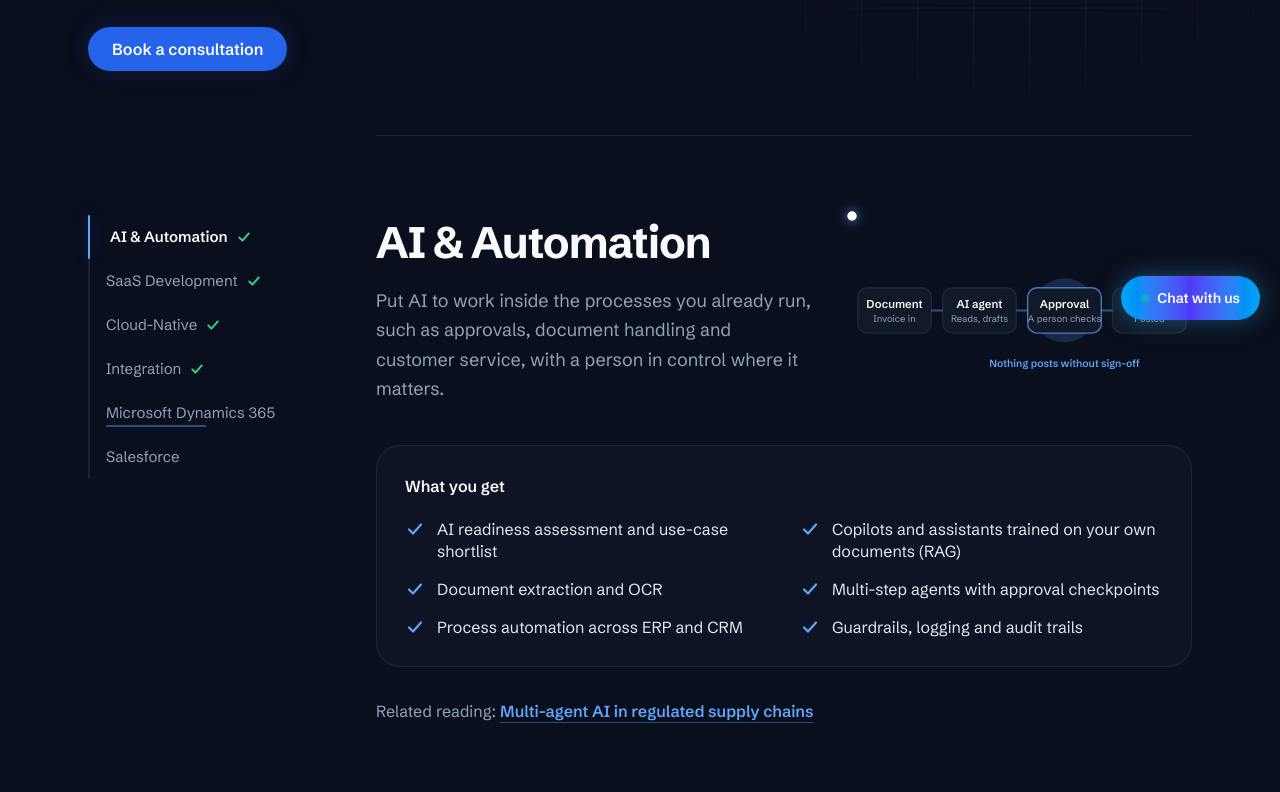
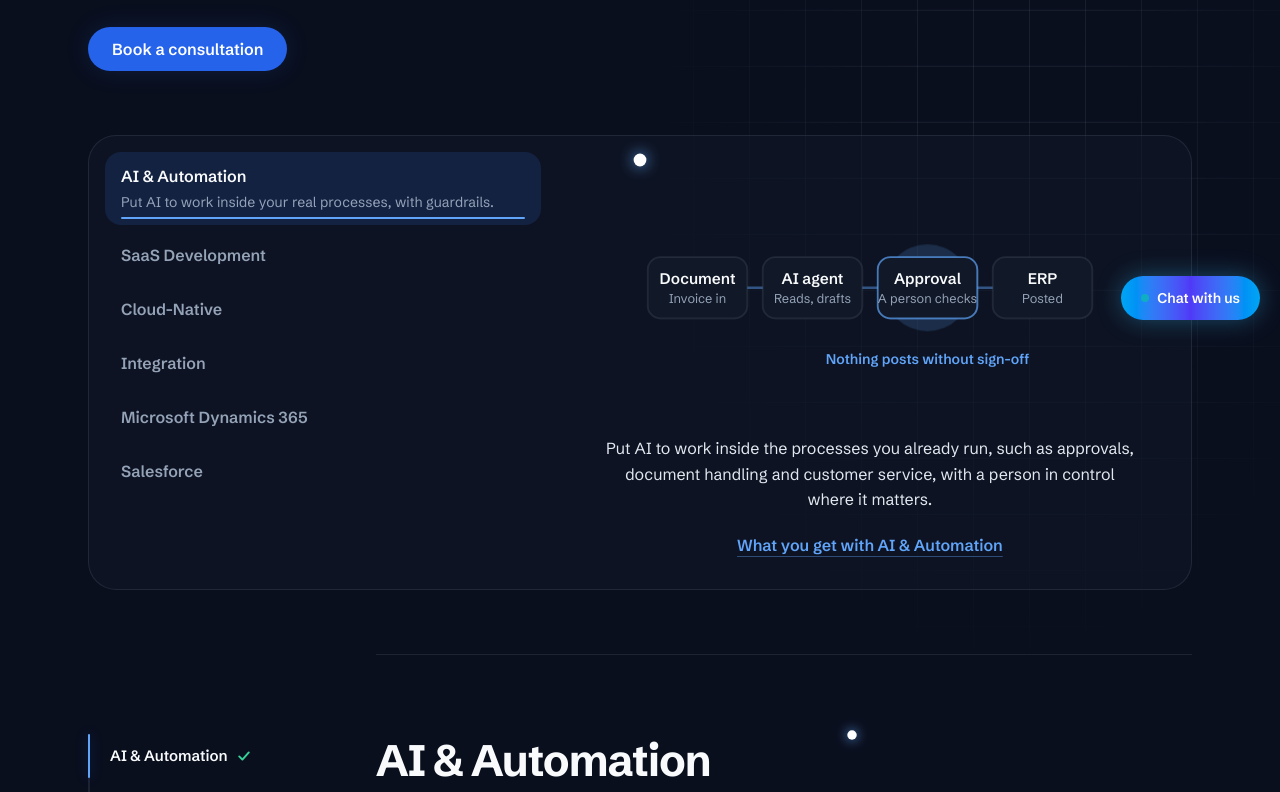
Before and after one commit to ZamNexus/ZamNexus-PortFolio, a Next.js app: page /services in a window 1280 px wide. Shown: the part 460-1252 px from the top of the page. Built offline with nearby package versions, Linux system fonts and the light colour scheme.

Commit message:
feat: interactive service explorer on the services page
Pick a service and its diagram draws itself beside the outcome. Until someone
chooses, it steps through the six on a visible timer that pauses on hover and
stops for reduced motion. Diagram SVG ids are now per instance.

```diff
--- a/app/globals.css
+++ b/app/globals.css
@@ -3663,3 +3663,137 @@ h1, h2, h3, h4, h5, h6 {
   .footer-link,
   .footer-rule > span { transition: none; }
 }
+
+/* ── Diagrams that play on mount (keyed remounts replay them) ────────────── */
+.dg-play .dg-line { animation: pf-draw 1000ms var(--ease-out) 80ms both; transition: none; }
+.dg-play .dg-node,
+.dg-play .dg-panel { animation: pf-pop 520ms var(--ease-out) both; transition: none; }
+.dg-play .dg-d1 { animation-delay: 60ms; }
+.dg-play .dg-d2 { animation-delay: 160ms; }
+.dg-play .dg-d3 { animation-delay: 260ms; }
+.dg-play .dg-d4 { animation-delay: 360ms; }
+.dg-play .dg-d5 { animation-delay: 460ms; }
+
+@media (prefers-reduced-motion: reduce) {
+  .dg-play .dg-line,
+  .dg-play .dg-node,
+  .dg-play .dg-panel { animation: none; }
+}
+
+/* ── Services explorer ───────────────────────────────────────────────────── */
+.explorer {
+  display: grid;
+  gap: 24px;
+  border: 1px solid var(--border-subtle);
+  border-radius: 28px;
+  padding: 12px;
+  background: color-mix(in srgb, var(--surface-primary) 55%, transparent);
+}
+
+@media (min-width: 1024px) {
+  .explorer { grid-template-columns: minmax(0, 5fr) minmax(0, 7fr); padding: 16px; }
+}
+
+.explorer__tabs {
+  display: flex;
+  gap: 6px;
+  overflow-x: auto;
+  scrollbar-width: none;
+}
+
+.explorer__tabs::-webkit-scrollbar { display: none; }
+
+@media (min-width: 1024px) {
+  .explorer__tabs { flex-direction: column; overflow: visible; }
+}
+
+.explorer__tab {
+  position: relative;
+  flex: 0 0 auto;
+  display: grid;
+  gap: 4px;
+  padding: 12px 16px;
+  border-radius: 16px;
+  text-align: left;
+  color: var(--foreground-muted);
+  cursor: pointer;
+  overflow: hidden;
+  transition: background-color var(--motion-base) var(--ease-out), color var(--motion-base) var(--ease-out);
+}
+
+.explorer__tab:hover { color: var(--foreground); background: color-mix(in srgb, var(--surface-primary) 70%, transparent); }
+
+.explorer__tab[aria-selected="true"] {
+  color: var(--foreground-strong);
+  background: color-mix(in srgb, var(--accent) 14%, var(--surface-primary));
+}
+
+.explorer__tab:focus-visible { outline: 2px solid var(--accent-text); outline-offset: 2px; }
+
+.explorer__tab-name { font-weight: 600; white-space: nowrap; }
+
+.explorer__tab-short {
+  display: none;
+  font-size: 0.875rem;
+  line-height: 1.45;
+  color: var(--foreground-muted);
+}
+
+@media (min-width: 1024px) {
+  .explorer__tab-short { display: block; }
+  .explorer__tab:not([aria-selected="true"]) .explorer__tab-short { display: none; }
+}
+
+/* The timer: fills under the current tab, then moves to the next service */
+.explorer__timer {
+  position: absolute;
+  left: 16px;
+  right: 16px;
+  bottom: 6px;
+  height: 2px;
+  border-radius: 2px;
+  background: var(--accent-text);
+  transform-origin: left;
+  animation: explorer-timer 6s linear both;
+}
+
+@keyframes explorer-timer { from { transform: scaleX(0); } }
+
+.explorer:hover .explorer__timer,
+.explorer:focus-within .explorer__timer { animation-play-state: paused; }
+
+.explorer__panel {
+  display: grid;
+  align-items: center;
+  min-height: 340px;
+  padding: 8px 8px 16px;
+}
+
+.explorer__stage { display: grid; justify-items: center; gap: 20px; text-align: center; }
+
+.explorer__stage .service-diagram { max-width: 460px; }
+
+.explorer__outcome {
+  max-width: 54ch;
+  color: var(--foreground);
+  line-height: 1.6;
+  animation: enter-rise var(--motion-base) var(--ease-out) 300ms both;
+}
+
+.explorer__more {
+  font-weight: 600;
+  color: var(--accent-text);
+  text-decoration: underline;
+  text-decoration-color: color-mix(in srgb, var(--accent-text) 40%, transparent);
+  text-underline-offset: 5px;
+  animation: enter-rise var(--motion-base) var(--ease-out) 420ms both;
+}
+
+.explorer__more:hover { text-decoration-color: var(--accent-text); }
+
+@media (prefers-reduced-motion: reduce) {
+  .explorer__timer { display: none; }
+  .explorer__outcome,
+  .explorer__more { animation: none; }
+  .explorer__tab { transition: none; }
+}
--- a/app/services/page.tsx
+++ b/app/services/page.tsx
@@ -5,6 +5,7 @@ import SectionHeader from "@/components/SectionHeader";
 import ServiceIndex from "@/components/ServiceIndex";
 import ProcessTimeline from "@/components/ProcessTimeline";
 import ServiceDiagram from "@/components/ServiceDiagram";
+import ServiceExplorer from "@/components/ServiceExplorer";
 import Reveal from "@/components/motion/Reveal";
 import Stagger from "@/components/motion/Stagger";
 import SplitWords from "@/components/motion/SplitWords";
@@ -87,6 +88,9 @@ export default function ServicesPage() {
             <Link href="/contact" className="liquid-lime-btn text-base py-3.5 px-7">
               Book a consultation
             </Link>
+          </div>
+          <div data-enter="7" className="mt-16">
+            <ServiceExplorer />
           </div>
         </section>
 
--- a/components/ServiceDiagram.tsx
+++ b/components/ServiceDiagram.tsx
@@ -7,6 +7,13 @@ import type { JSX } from "react";
 
 interface ServiceDiagramProps {
   id: string;
+  // Where this copy sits, so ids stay unique when a diagram is shown more than once
+  instance?: string;
+}
+
+interface DiagramProps {
+  // Prefix for the SVG ids, so the same diagram can appear twice on a page
+  uid: string;
 }
 
 interface BoxProps {
@@ -37,14 +44,14 @@ function Box({ x, y, w, h, label, sub, accent, delay = 1 }: BoxProps) {
   );
 }
 
-function AiAutomation() {
+function AiAutomation({ uid }: DiagramProps) {
   return (
     <svg viewBox="0 0 360 200" role="img" aria-label="A document passes through an AI agent, waits for a person to approve it, then is posted to the ERP.">
-      <path id="dg-ai-path" d="M45 100 H315" pathLength={1} className="dg-line dg-line--flow" />
+      <path id={`${uid}-ai-path`} d="M45 100 H315" pathLength={1} className="dg-line dg-line--flow" />
       {/* The document travels, waits at the human checkpoint, then continues */}
       <circle r={5} className="dg-anim dg-pulse">
         <animateMotion dur="4.5s" repeatCount="indefinite" keyPoints="0;0.667;0.667;1" keyTimes="0;0.45;0.75;1" calcMode="linear">
-          <mpath href="#dg-ai-path" />
+          <mpath href={`#${uid}-ai-path`} />
         </animateMotion>
       </circle>
       <Box x={45} y={100} w={78} h={48} label="Document" sub="Invoice in" delay={1} />
@@ -63,14 +70,14 @@ function AiAutomation() {
   );
 }
 
-function Saas() {
+function Saas({ uid }: DiagramProps) {
   const tenants = [60, 180, 300];
   return (
     <svg viewBox="0 0 360 200" role="img" aria-label="One product serves three customers, each with its own isolated data.">
       {tenants.map((x, i) => (
         <path
           key={x}
-          id={`dg-saas-path-${i}`}
+          id={`${uid}-saas-path-${i}`}
           d={`M180 58 C180 100 ${x} 96 ${x} 128`}
           pathLength={1}
           className="dg-line dg-line--flow"
@@ -80,7 +87,7 @@ function Saas() {
       {tenants.map((x, i) => (
         <circle key={x} r={4} className="dg-anim dg-pulse">
           <animateMotion dur="2.4s" begin={`${i * 0.8}s`} repeatCount="indefinite">
-            <mpath href={`#dg-saas-path-${i}`} />
+            <mpath href={`#${uid}-saas-path-${i}`} />
           </animateMotion>
         </circle>
       ))}
@@ -92,13 +99,13 @@ function Saas() {
   );
 }
 
-function Cloud() {
+function Cloud({ uid }: DiagramProps) {
   const servers = [44, 80, 116, 152];
   return (
     <svg viewBox="0 0 360 200" role="img" aria-label="As traffic rises, more servers start; as it falls, they stop.">
       <path d="M14 172 H206" className="dg-axis dg-node dg-d1" />
       <path
-        id="dg-cloud-path"
+        id={`${uid}-cloud-path`}
         d="M14 160 C60 160 70 56 110 56 S160 160 206 152"
         pathLength={1}
         className="dg-line dg-line--flow"
@@ -108,7 +115,7 @@ function Cloud() {
       </text>
       <circle r={5} className="dg-anim dg-pulse">
         <animateMotion dur="5s" repeatCount="indefinite">
-          <mpath href="#dg-cloud-path" />
+          <mpath href={`#${uid}-cloud-path`} />
         </animateMotion>
       </circle>
       {servers.map((y, i) => {
@@ -143,19 +150,19 @@ function Cloud() {
   );
 }
 
-function Integration() {
+function Integration({ uid }: DiagramProps) {
   return (
     <svg viewBox="0 0 360 200" role="img" aria-label="ERP and CRM are connected through an API layer, so data entered in one appears in the other.">
-      <path id="dg-int-path" d="M58 96 H302" pathLength={1} className="dg-line dg-line--flow" />
+      <path id={`${uid}-int-path`} d="M58 96 H302" pathLength={1} className="dg-line dg-line--flow" />
       {/* Records travel both ways, passing under the boxes */}
       <circle r={4.5} className="dg-anim dg-pulse">
         <animateMotion dur="2.8s" repeatCount="indefinite">
-          <mpath href="#dg-int-path" />
+          <mpath href={`#${uid}-int-path`} />
         </animateMotion>
       </circle>
       <circle r={4.5} className="dg-anim dg-pulse dg-pulse--alt">
         <animateMotion dur="2.8s" begin="1.4s" repeatCount="indefinite" keyPoints="1;0" keyTimes="0;1" calcMode="linear">
-          <mpath href="#dg-int-path" />
+          <mpath href={`#${uid}-int-path`} />
         </animateMotion>
       </circle>
       <Box x={58} y={96} w={92} h={56} label="ERP" sub="Finance, stock" delay={1} />
@@ -230,7 +237,7 @@ function Salesforce() {
   );
 }
 
-const diagrams: Record<string, () => JSX.Element> = {
+const diagrams: Record<string, (props: DiagramProps) => JSX.Element> = {
   "ai-automation": AiAutomation,
   saas: Saas,
   cloud: Cloud,
@@ -239,11 +246,11 @@ const diagrams: Record<string, () => JSX.Element> = {
   salesforce: Salesforce,
 };
 
-export default function ServiceDiagram({ id }: ServiceDiagramProps) {
+export default function ServiceDiagram({ id, instance = "dg" }: ServiceDiagramProps) {
   const Diagram = diagrams[id];
   return Diagram ? (
     <div className="service-diagram">
-      <Diagram />
+      <Diagram uid={`${instance}-${id}`} />
     </div>
   ) : null;
 }
--- /dev/null
+++ b/components/ServiceExplorer.tsx
@@ -0,0 +1,60 @@
+"use client";
+
+import { useState } from "react";
+import ServiceDiagram from "@/components/ServiceDiagram";
+import { services } from "@/lib/catalog";
+
+// The services page's centrepiece: choose a service and its diagram draws itself beside a plain
+// summary. Until someone chooses, it moves through the services on its own; the progress line on
+// the current tab is the timer (its animationend advances), so hovering pauses it and reduced
+// motion, which removes the animation, stops it. Every service is a real button and a link to its section.
+export default function ServiceExplorer() {
+  const [active, setActive] = useState(0);
+  const [touched, setTouched] = useState(false);
+  const service = services[active];
+
+  const choose = (i: number) => {
+    setActive(i);
+    setTouched(true);
+  };
+
+  return (
+    <div className="explorer" data-auto={!touched}>
+      <div role="tablist" aria-label="Services" className="explorer__tabs">
+        {services.map((s, i) => (
+          <button
+            key={s.id}
+            type="button"
+            role="tab"
+            id={`explorer-tab-${s.id}`}
+            aria-selected={i === active}
+            aria-controls="explorer-panel"
+            onClick={() => choose(i)}
+            className="explorer__tab"
+          >
+            <span className="explorer__tab-name">{s.label}</span>
+            <span className="explorer__tab-short">{s.short}</span>
+            {i === active && !touched ? (
+              <span
+                className="explorer__timer"
+                aria-hidden="true"
+                onAnimationEnd={() => setActive((active + 1) % services.length)}
+              />
+            ) : null}
+          </button>
+        ))}
+      </div>
+
+      <div id="explorer-panel" role="tabpanel" aria-labelledby={`explorer-tab-${service.id}`} className="explorer__panel">
+        {/* Keyed, so each change replays the draw-in */}
+        <div key={service.id} className="explorer__stage dg-play">
+          <ServiceDiagram id={service.id} instance="explorer" />
+          <p className="explorer__outcome">{service.outcome}</p>
+          <a href={`#${service.id}`} className="explorer__more">
+            What you get with {service.label}
+          </a>
+        </div>
+      </div>
+    </div>
+  );
+}
```
